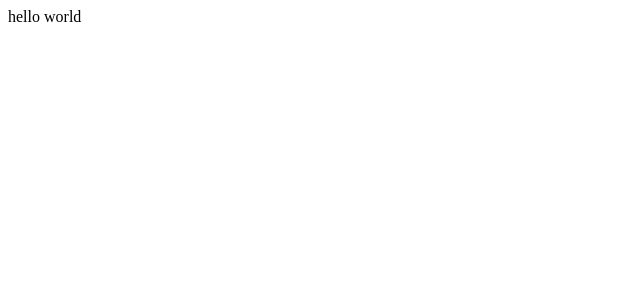
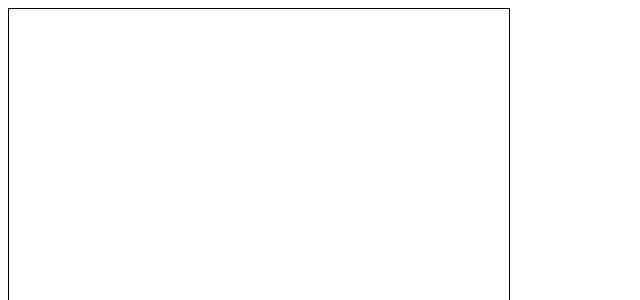
Before and after one commit to PROJECT-6-TEAM/paint, a React (Create React App) app: page / in a window 1280 px wide. Shown: the top 300 px of the page, without its empty margins (0-640 px from the left). Built offline with nearby package versions, Linux system fonts and the light colour scheme.

Commit message:
[율곡] Line 모드

```diff
--- a/src/App.js
+++ b/src/App.js
@@ -1,8 +1,8 @@
+import DrawingBoard from "components/DrawingBoard";
+
 function App() {
   return (
-    <>
-      hello world
-    </>
+    <DrawingBoard />
   );
 }
 export default App;
--- /dev/null
+++ b/src/components/DrawingBoard.jsx
@@ -0,0 +1,58 @@
+import React, { useState, useRef, useEffect } from 'react';
+import { useDispatch, useSelector } from 'react-redux';
+import { lines } from '../redux_toolkit/drawingSlice';
+
+const drawLine = (context, line) => {
+  context.beginPath();
+  context.moveTo(line.start.x, line.start.y);
+  context.lineTo(line.end.x, line.end.y);
+  context.strokeStyle = line.color;
+  context.stroke();
+}
+
+const DrawingBoard = () => {
+  const dispatch = useDispatch();
+  const currentColor = useSelector((state) => state.drawing.currentColor);
+  const [drawing, setDrawing] = useState(false);
+  const [linesDrawn, setLinesDrawn] = useState([]);
+  const canvasRef = useRef();
+
+  const handleMouseEvents = (event) => {
+    const rect = canvasRef.current.getBoundingClientRect();
+    const point = {
+      x: event.clientX - rect.left,
+      y: event.clientY - rect.top
+    };
+
+    if (event.type === 'mousedown') {
+      setDrawing(true);
+      setLinesDrawn([...linesDrawn, { start: point, end: point, color: currentColor }]);
+    } else if (event.type === 'mouseup' && drawing) {
+      setDrawing(false);
+      dispatch(lines(linesDrawn[linesDrawn.length - 1]));
+    } else if (event.type === 'mousemove' && drawing) {
+      setLinesDrawn(linesDrawn.slice(0, -1).concat({ ...linesDrawn[linesDrawn.length - 1], end: point }));
+    }
+  };
+
+  useEffect(() => {
+    const context = canvasRef.current.getContext('2d');
+    context.clearRect(0, 0, canvasRef.current.width, canvasRef.current.height);
+
+    linesDrawn.forEach(line => drawLine(context, line));
+  }, [linesDrawn]);
+
+  return (
+    <canvas
+      ref={canvasRef}
+      width="500"
+      height="500"
+      onMouseDown={handleMouseEvents}
+      onMouseUp={handleMouseEvents}
+      onMouseMove={handleMouseEvents}
+      style={{ cursor: 'crosshair', border: '1px solid black' }}
+    />
+  );
+};
+
+export default DrawingBoard;
--- a/src/redux_toolkit/drawingSlice.jsx
+++ b/src/redux_toolkit/drawingSlice.jsx
@@ -18,7 +18,7 @@ const drawingSlice = createSlice({
     lines: (state, action) => {
       console.log(state);
       console.log(action);
-      state.lines = [...state, action.lines];
+      state.lines = [...state.lines, action.payload];
     },
     currentColor: (state, action) => {
       console.log(state);
```
Also changed, not shown: src/components/home.jsx (deleted).
